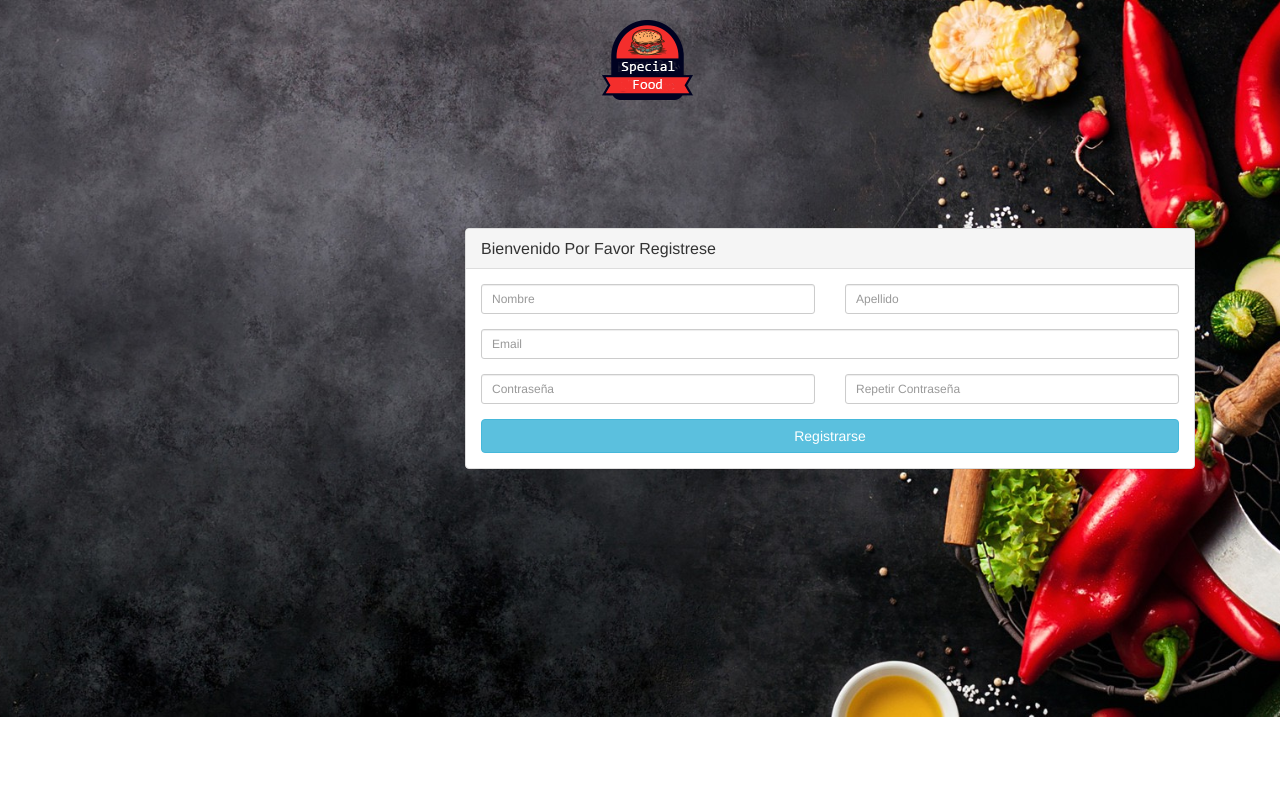
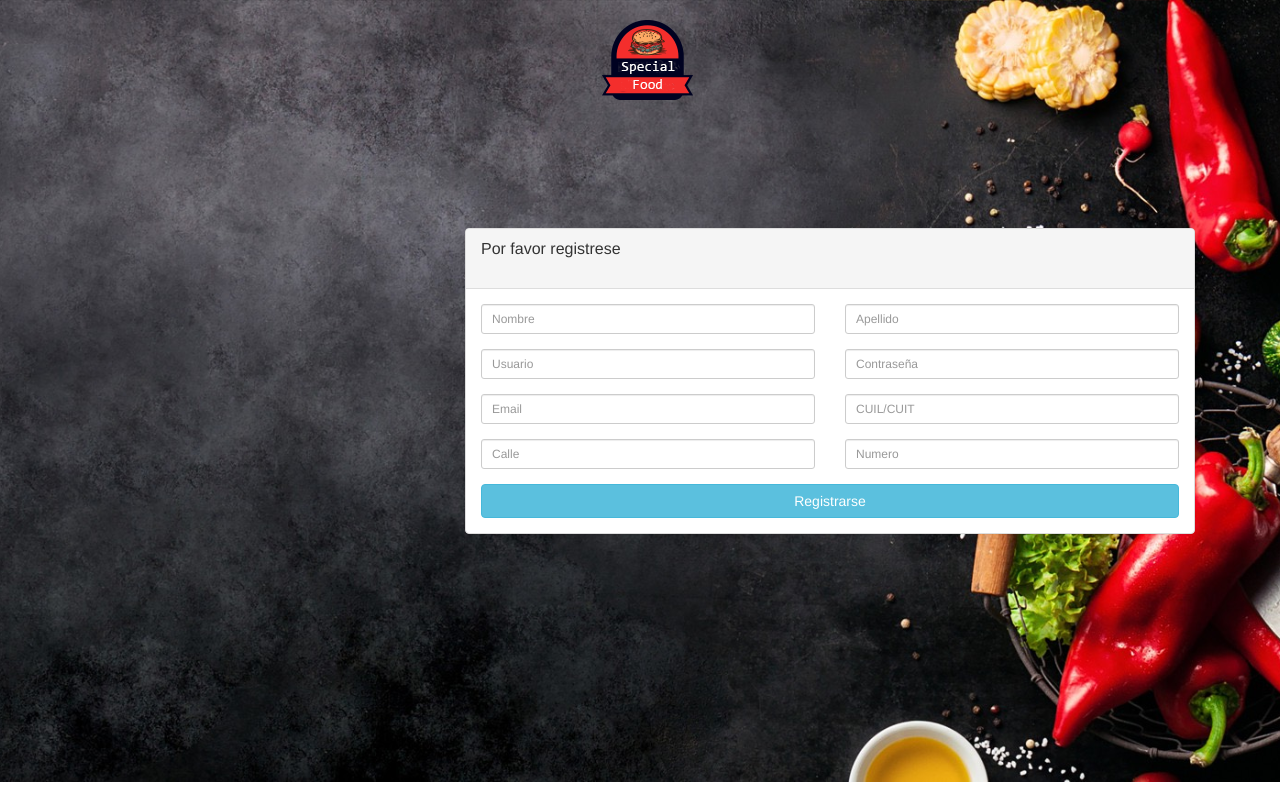
Before and after one commit to davidbarrionuevo96/SpecialFood, a PHP site: page /Web/registrarse.html in a window 1280 px wide. Run offline with PHP 8.4, Linux system fonts and the light colour scheme; some libraries are stand-ins or nearby versions.

Commit message:
formularios V1.1

```diff
--- a/Web/css/custom.css
+++ b/Web/css/custom.css
@@ -31,5 +31,8 @@
 	color: white;
 	font-size: 23px;
 	line-height: 20px;
+}
 
+.absolute{
+	position: absolute !important;
 }
--- a/Web/registrarse.html
+++ b/Web/registrarse.html
@@ -33,7 +33,7 @@
 			<link href="//netdna.bootstrapcdn.com/twitter-bootstrap/2.3.2/css/bootstrap-combined.min.css" rel="stylesheet" id="bootstrap-css">
 	</head>
     <body>
-        <header id="header">
+        <header id="header" class="absolute">
             <div class="header-top">
                 <div class="container">
                     <div class="row justify-content-center">
@@ -52,7 +52,8 @@
                     <div class="col-xs-12 col-sm-8 col-md-8 col-sm-offset-4 col-md-offset-4 espacio">
                         <div class="panel panel-default">
                             <div class="panel-heading">
-                                        <h3 class="panel-title letra-blanca">Bienvenido Por Favor Registrese</h3>
+                                <h3 class="panel-title letra-blanca">Por favor registrese</h3>
+                                <br/>
                             </div>
                             <div class="panel-body">
                                 <form role="form">
@@ -69,25 +70,50 @@
                                         </div>
                                     </div>
 
+                                    <div class="row">
+                                        <div class="col-xs-6 col-sm-6 col-md-6">
                                             <div class="form-group">
-                                                <input type="email" name="email" id="email" class="form-control input-sm" placeholder="Email">
+                                                <input type="password" name="password" id="password" class="form-control input-sm" placeholder="Usuario">
+                                            </div>
+                                        </div>
+                                        <div class="col-xs-6 col-sm-6 col-md-6">
+                                            <div class="form-group">
+                                                <input type="password" name="password_confirmation" id="password_confirmation" class="form-control input-sm" placeholder="Contraseña">
+                                            </div>
+                                        </div>
                                     </div>
 
                                     <div class="row">
                                         <div class="col-xs-6 col-sm-6 col-md-6">
                                             <div class="form-group">
-                                                        <input type="password" name="password" id="password" class="form-control input-sm" placeholder="Contraseña">
+                                                <input type="email" name="email" id="email" class="form-control input-sm" placeholder="Email">
                                             </div>
                                         </div>
                                         <div class="col-xs-6 col-sm-6 col-md-6">
                                             <div class="form-group">
-                                                        <input type="password" name="password_confirmation" id="password_confirmation" class="form-control input-sm" placeholder="Repetir Contraseña">
+                                                <input type="text" name="last_name" id="last_name" class="form-control input-sm" placeholder="CUIL/CUIT">
                                             </div>
                                         </div>
                                     </div>
 
+                                    <div class="row">
+                                        <div class="col-xs-6 col-sm-6 col-md-6">
+                                            <div class="form-group">
+                                                <input type="text" name="first_name" id="first_name" class="form-control input-sm" placeholder="Calle">
+                                            </div>
+                                        </div>
+                                        <div class="col-xs-6 col-sm-6 col-md-6">
+                                            <div class="form-group">
+                                                <input type="text" name="last_name" id="last_name" class="form-control input-sm" placeholder="Numero">
+                                            </div>
+                                        </div>
+                                    </div>
+                                    <!--
+                                    <div class="form-group">
+                                        <input type="email" name="email" id="email" class="form-control input-sm" placeholder="Email">
+                                    </div>
+                                    -->
                                     <input type="submit" value="Registrarse" class="btn btn-info btn-block">
-
                                 </form>
                             </div>
                         </div>
```
Also changed, not shown: Web/iniciar-sesion.html (+4 -7 lines). Lines whose indentation alone changed are shown as unchanged.
